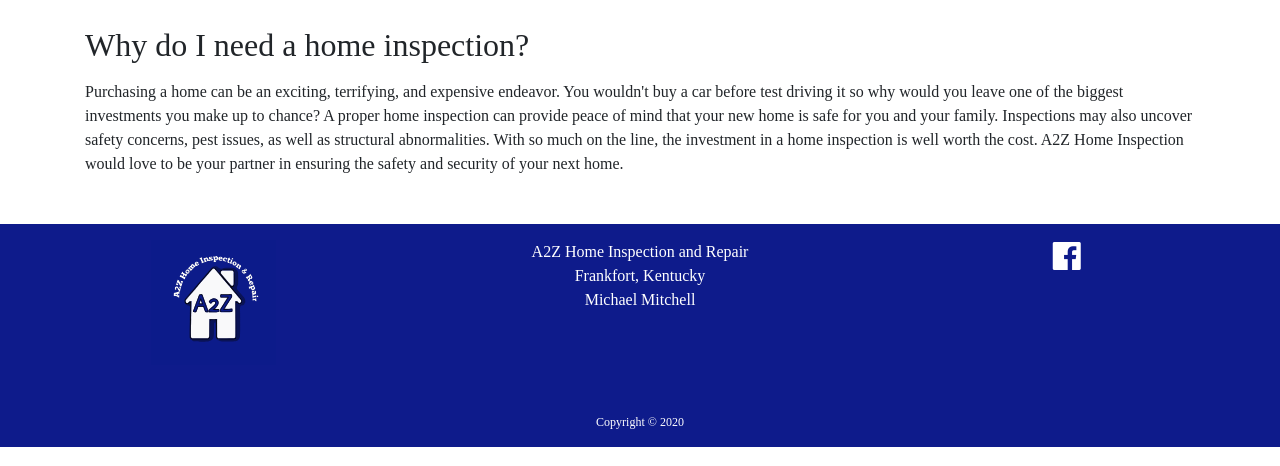
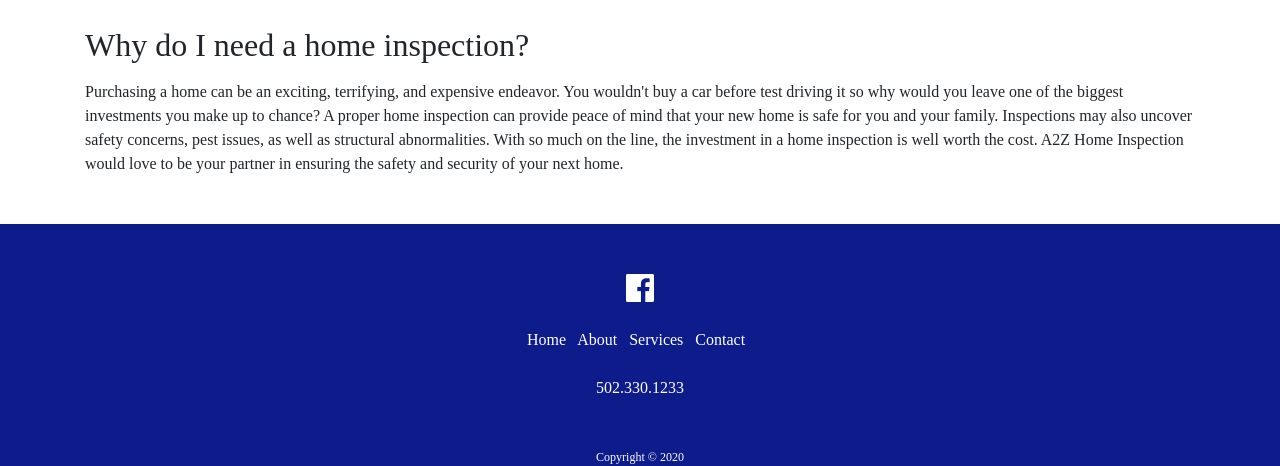
Before and after one commit to maymeclayton/A2Z, a website: page index.html in a window 1280 px wide. Shown: the part 953-1419 px from the top of the page. Drawn offline with nearby package versions, Linux system fonts and the light colour scheme; a web font is replaced by a local one.

Commit message:
adds new footer

```diff
--- a/index.html
+++ b/index.html
@@ -95,26 +95,27 @@
     </p>
   </div>
 
-    <div class="footer sticky bg-primary text-white text-center">
-      <div class="row">
-        <div class="col mt-3">
-          <img src="images/logosvg.svg" width="125px" height="125px" alt="A2Z Home Inspection and Repair Logo">
-      </div>
-      <div class="col mt-3">
-        <p>A2Z Home Inspection and Repair <br> Frankfort, Kentucky <br>Michael Mitchell</p>
-      </div>
-      <div class="col mt-3">
-          <a href="https://www.facebook.com/A2Zhomeky" target="_blank">
-            <i class="fab fa-facebook text-white fa-2x"></i>
-          </a>
+  <div class="footer sticky bg-primary text-white text-center">
+    <a href="https://www.facebook.com/A2Zhomeky" target="_blank">
+      <i class="fab fa-facebook text-white fa-2x mt-5 mb-2"></i>
+    </a>
+    <div class="row mt-3">
+      <a href="index.html" class="mr-2">Home</a>
+      <a href="about.html" class="mr-2">About</a>
+      <a href="services.html" class="mr-2">Services</a>
+      <a href="contact.html" class="mr-2">Contact</a>
+    </div>
+    <div class="row mt-4 mb-3">
+      <div class="col">
+        <a href="tel:502-330-1233">502.330.1233</a>
       </div>
     </div>
     <div class="row">
       <div class="col text-center mt-5" style="font-size: 12px;">
-        <p>Copyright &copy; 2020</p>
-      </div>
+      Copyright &copy; 2020
     </div>
   </div>
+</div>
 
 
     <!-- Optional JavaScript -->
--- a/main.scss
+++ b/main.scss
@@ -65,10 +65,25 @@ ul.social-network li {
 	padding: 150px 0px 150px 0px;
 }
 
+.footer {
+
+  a:hover {
+    color: #495057;
+    text-decoration: none;
+  }
+
+}
+
 .footer .row {
   margin-left: 0;
   margin-right: 0;
+  display: block;
 }
+
+.footer a {
+  color: white;
+}
+
 
 //color variables
 $darkblue: #0E1B8B;
```
Also changed, not shown: about.html (+14 -13 lines), contact.html (+13 -12 lines), services.html (+15 -13 lines), output.css, 1 other file.
